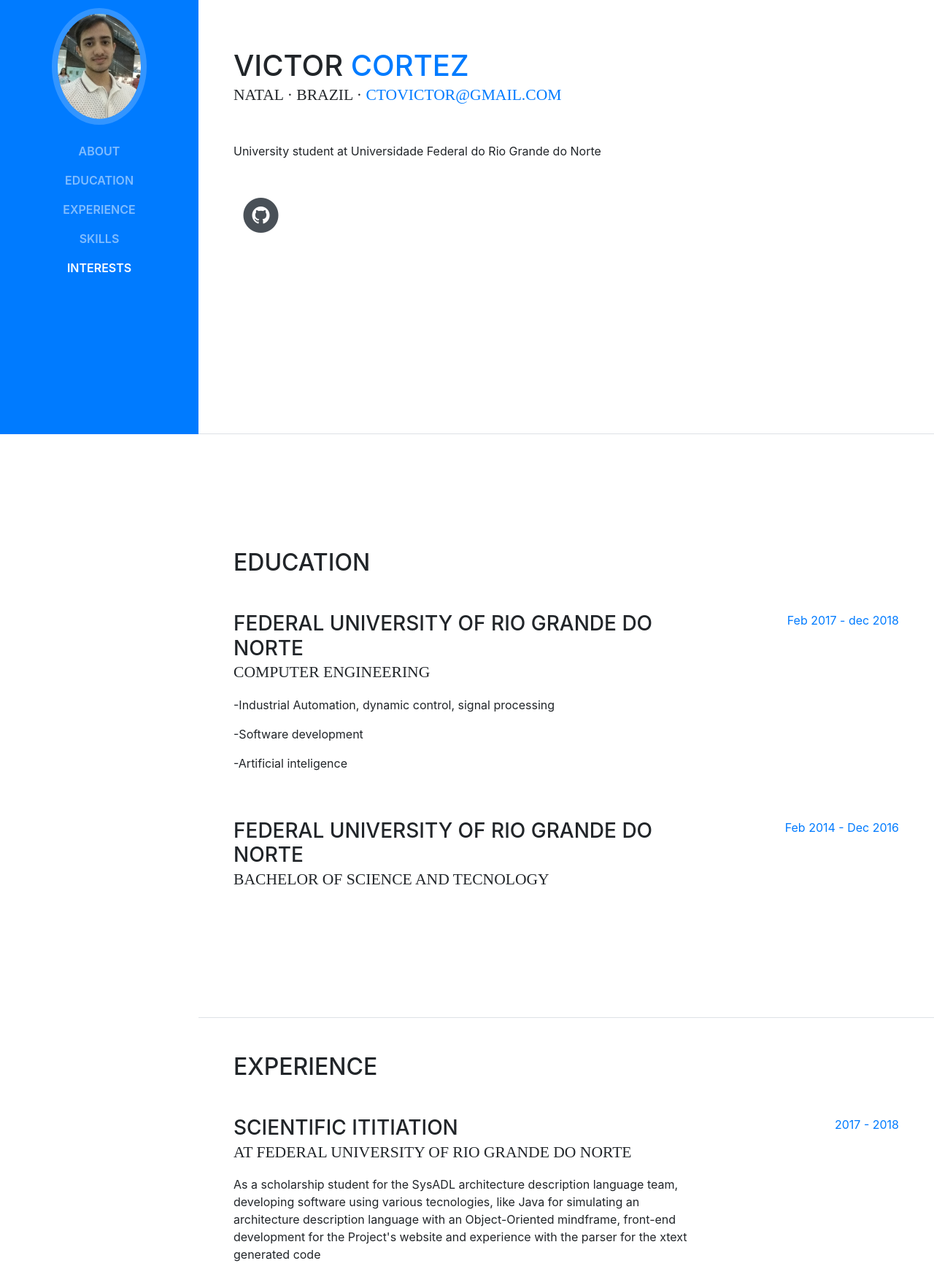
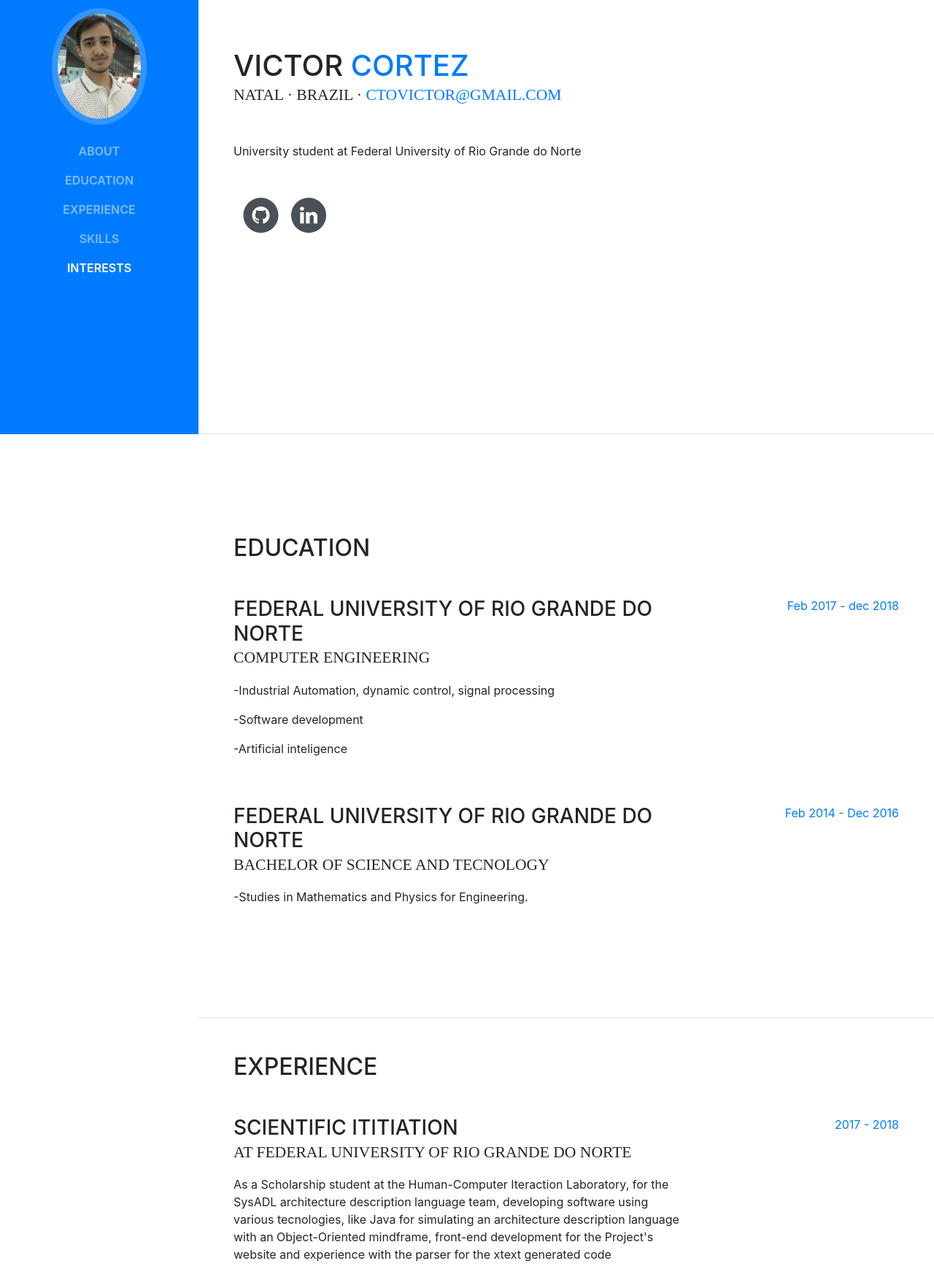
Before and after one commit to vicortez/resume, a website with bundled scripts: page index.html in a window 1280 px wide. Shown: the part 205-1955 px from the top of the page at 73% size. Built offline with nearby package versions, Linux system fonts and the light colour scheme; a web font is replaced by a local one.

Commit message:
changed stuffs

```diff
--- a/index.html
+++ b/index.html
@@ -120,7 +120,7 @@
         <div class="subheading mb-5">Natal · Brazil ·
           <a href="mailto:name@email.com">ctovictor@gmail.com</a>
         </div>
-        <p class="mb-5">University student at Universidade Federal do Rio Grande do Norte</p>
+        <p class="mb-5">University student at Federal University of Rio Grande do Norte</p>
         <ul class="list-inline list-social-icons mb-0">
           <li class="list-inline-item">
           </li>
@@ -129,6 +129,14 @@
               <span class="fa-stack fa-lg">
                 <i class="fa fa-circle fa-stack-2x"></i>
                 <i class="fa fa-github fa-stack-1x fa-inverse"></i>
+              </span>
+            </a>
+          </li>
+          <li class="list-inline-item">
+            <a href="https://www.linkedin.com/in/victor-cortez-882216102/">
+              <span class="fa-stack fa-lg">
+                <i class="fa fa-circle fa-stack-2x"></i>
+                <i class="fa fa-linkedin fa-stack-1x fa-inverse"></i>
               </span>
             </a>
           </li>
@@ -157,6 +165,7 @@
           <div class="resume-content mr-auto">
             <h3 class="mb-0">Federal University of Rio Grande do Norte</h3>
             <div class="subheading mb-3">Bachelor of science and tecnology</div>
+            <p>-Studies in Mathematics and Physics for Engineering.</p>
           </div>
           <div class="resume-date text-md-right">
             <span class="text-primary">Feb 2014 - Dec 2016</span>
@@ -175,9 +184,10 @@
           <div class="resume-content mr-auto">
             <h3 class="mb-0">Scientific Ititiation</h3>
             <div class="subheading mb-3">At Federal University of Rio Grande do Norte</div>
-            <p>As a scholarship student for the SysADL architecture description language team, developing software using various
-              tecnologies, like Java for simulating an architecture description language with an Object-Oriented mindframe,
-              front-end development for the Project's website and experience with the parser for the xtext generated code</p>
+            <p>As a Scholarship student at the Human-Computer Iteraction Laboratory, for the SysADL architecture description
+              language team, developing software using various tecnologies, like Java for simulating an architecture description
+              language with an Object-Oriented mindframe, front-end development for the Project's website and experience
+              with the parser for the xtext generated code</p>
           </div>
           <div class="resume-date text-md-right">
             <span class="text-primary">2017 - 2018</span>
@@ -187,8 +197,8 @@
           <div class="resume-content mr-auto">
             <h3 class="mb-0">Lab experience</h3>
             <div class="subheading mb-3">Dataset treatment and neural networks</div>
-            <p>Research of artifitial inteligence involving image detection and classification, genetic algorithms and the keras
-              framework.
+            <p>Research of artifitial inteligence involving image detection and classification, genetic algorithms and the
+              keras framework.
             </p>
           </div>
           <div class="resume-date text-md-right">
@@ -199,8 +209,8 @@
           <div class="resume-content mr-auto">
             <h3 class="mb-0">Tinkering with stuff</h3>
             <div class="subheading mb-3">specially computers</div>
-            <p>Learning computation, programming, electronics and automation trough development of various projects from frontend
-              web-dev to AVR register manipulation.</p>
+            <p>Learning computation, programming, electronics and automation trough development of various projects from
+              frontend web-dev to AVR register manipulation.</p>
           </div>
           <div class="resume-date text-md-right">
             <span class="text-primary">2014 - Present</span>
@@ -219,9 +229,9 @@
         <h2 class="mb-5">Skills</h2>
 
         <p>Fluent English and Portuguese.</p>
-        <p>	Basic knowledge in computer maintenance</p>
-        <p>	Knowledge in object oriented programming in Java, Java for Android and structured programming in C.</p>
-        <p>	Basic knowledge in Python</p>
+        <p> Basic knowledge in computer maintenance</p>
+        <p> Knowledge in object oriented programming in Java, Java for Android and structured programming in C.</p>
+        <p> Basic knowledge in Python</p>
 
 
         <div class="subheading mb-3">Programming Languages &amp; Tools</div>
@@ -230,8 +240,20 @@
             <i class="devicons devicons-python"></i>
           </li>
           <li class="list-inline-item">
-              <i class="devicons devicons-java"></i>
-            </li>
+            <i class="devicons devicons-java"></i>
+          </li>
+          <li class="list-inline-item">
+            <i class="devicons devicons-c-plain"></i>
+          </li>
+          <!-- <li class="list-inline-item">
+            <i class="devicons devicon-react-original"></i>
+          </li> -->
+          <!-- <li class="list-inline-item">
+            <i class="devicons devicon-mysql-plain"></i>
+          </li> -->
+          <li class="list-inline-item">
+            <i class="devicons devicon-github-plain"></i>
+          </li>
           <!-- <li class="list-inline-item">
             <i class="devicons devicons-html5"></i>
           </li>
@@ -288,8 +310,7 @@
     <section class="resume-section p-3 p-lg-5 d-flex flex-column" id="interests">
       <div class="my-auto">
         <h2 class="mb-5">Interests</h2>
-        <p>To develop competences in the fields of software development,
-            machine learning and data science algorithms, and teamwork.</p>
+        <p>To develop competences in the fields of software development, machine learning and data science algorithms, and to gather experience in projects that require teamwork.</p>
       </div>
     </section>
 
```
